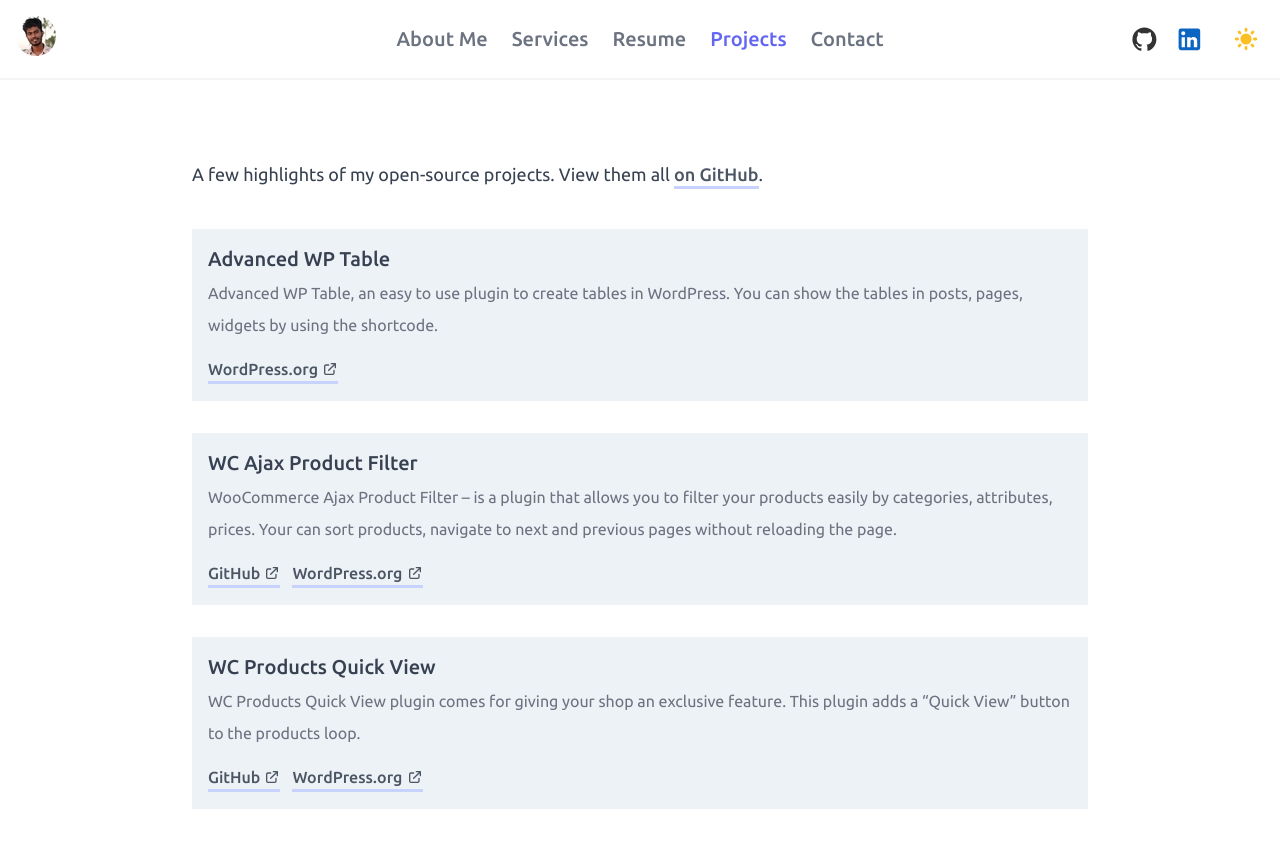
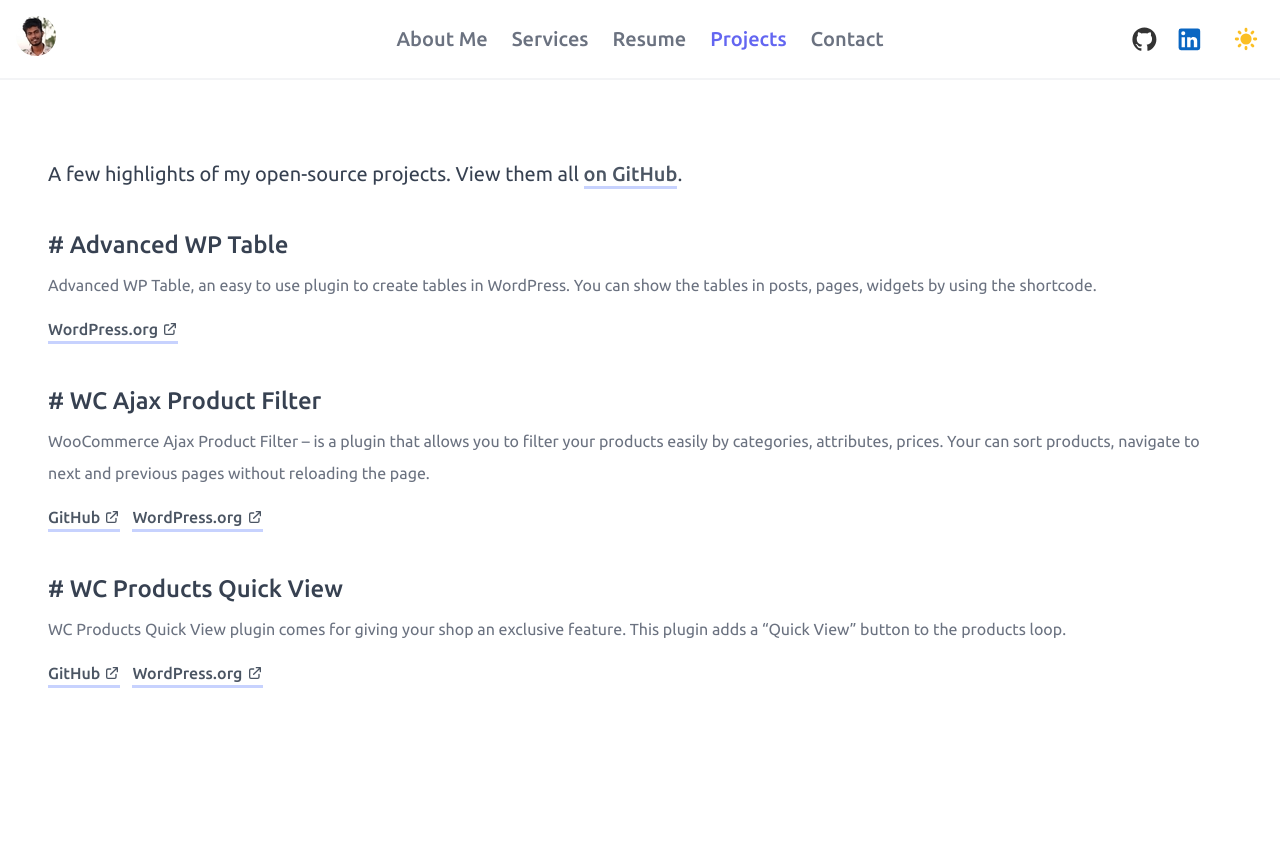
Before and after one commit to shamimmoeen/personal-website, a React (Create React App) app: page /projects in a window 1280 px wide. Shown: the top 848 px of the page. After the commit the page ends 809 px from the top, so only its background shows below. Built offline with nearby package versions, Linux system fonts and the light colour scheme.

Commit message:
Redesign the Projects component

```diff
--- a/src/components/Page/Projects.js
+++ b/src/components/Page/Projects.js
@@ -5,8 +5,8 @@ import Project from '../Project';
 const Projects = () => {
 	return (
 		<div className="max-w-7xl mx-auto px-6 md:px-4 pt-10 pb-5 lg:py-20 text-gray-700">
-			<div className="text-base leading-loose xl:max-w-4xl xl:mx-auto">
-				<p className="text-lg">
+			<div className="text-base leading-loose xl:px-8">
+				<p className="text-xl">
 					A few highlights of my open-source projects. View them all{' '}
 					<a href={getGithubRepositoriesLink()} target={'_blank'} rel={'noreferrer'} className="text-link">
 						on GitHub
--- a/src/components/Project.js
+++ b/src/components/Project.js
@@ -3,8 +3,8 @@ import { ExternalLinkIcon } from '@heroicons/react/outline';
 
 const Project = ({ title, githubUrl, wpPluginDirectoryUrl, children }) => {
 	return (
-		<div className="bg-[#edf2f7] p-4 mb-8">
-			<h3 className="text-xl font-medium mb-1">{title}</h3>
+		<div className="mb-10">
+			<h2 className="text-2xl font-medium mb-2"># {title}</h2>
 			<p className="text-gray-500">{children}</p>
 			<div className="mt-3">
 				{githubUrl && (
```
